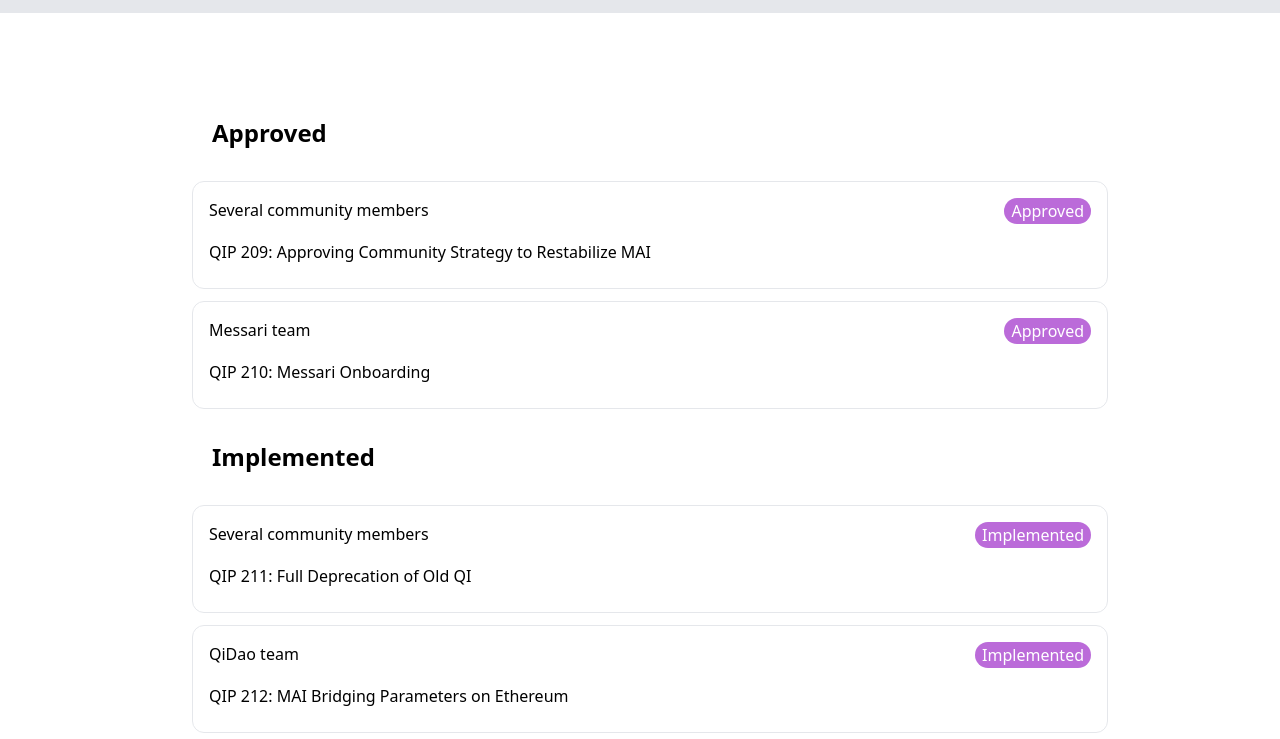
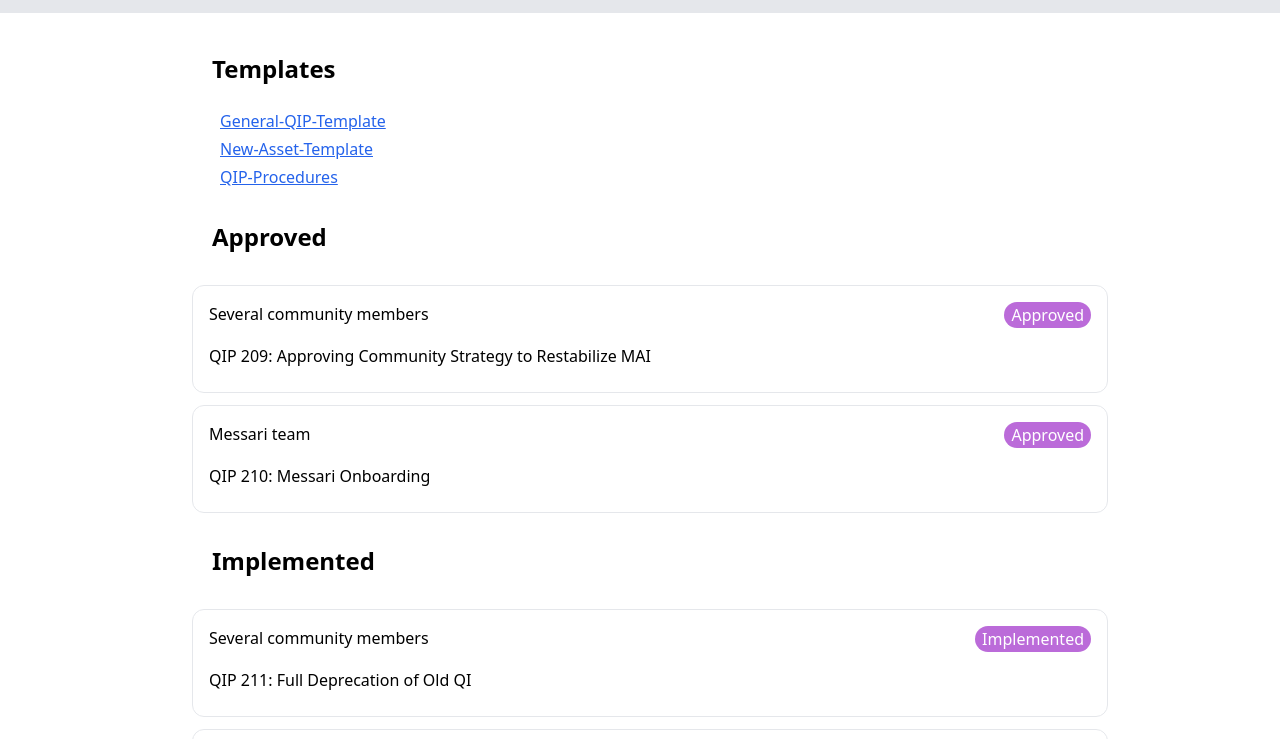
Before and after one commit to publu/QIPs, a Gatsby site: page /all-proposals in a window 1280 px wide. Shown: the part 47-786 px from the top of the page. Built offline with nearby package versions, Linux system fonts and the light colour scheme; Gatsby itself is replaced by a stand-in of ours.

Commit message:
templates sample added

```diff
--- /dev/null
+++ b/src/components/Templates.tsx
@@ -0,0 +1,20 @@
+import React from 'react';
+
+const Templates = () => {
+    return (
+        <div className="proposal-list-container">
+            <div className="shadow-s p-5">
+                <h3 className="text-2xl font-semibold mb-1">Templates</h3>
+            </div>
+            <div className="mb-3 block px-7 text-skin-text sm:px-7">
+               <ul className="">
+                <li className='mb-1'><a target="_blank" className='underline text-blue-600 hover:text-blue-800 visited:text-purple-600' href="https://github.com/publu/QIPs/blob/main/General-QIP-Template.md">General-QIP-Template</a></li>
+                <li className='mb-1'><a target='_blank' className='underline text-blue-600 hover:text-blue-800 visited:text-purple-600' href="https://github.com/publu/QIPs/blob/main/New-Asset-Template.md">New-Asset-Template</a></li>
+                <li className='mb-1'><a target='_blank' className='underline text-blue-600 hover:text-blue-800 visited:text-purple-600' href="https://github.com/publu/QIPs/blob/main/QIP-Procedures.md">QIP-Procedures</a></li>
+               </ul>
+            </div>
+        </div>
+    );
+};
+
+export default Templates;
--- a/src/pages/all-proposals.tsx
+++ b/src/pages/all-proposals.tsx
@@ -7,6 +7,8 @@
 //@ts-ignore
 import statuses from '../../ps/statuses';
 import Layout from '../layout';
+
+import Templates from '../components/Templates';
 interface Props {
     data: any;
 }
@@ -27,6 +29,8 @@
                     className="relative w-full pl-0 lg:w-3/4 lg:pl-5 mt-20"
                 >
                     <div className="mb-3 space-y-3 px-3">
+
+                       <Templates />
 
                         <div className="mb-16"></div>
 
```
